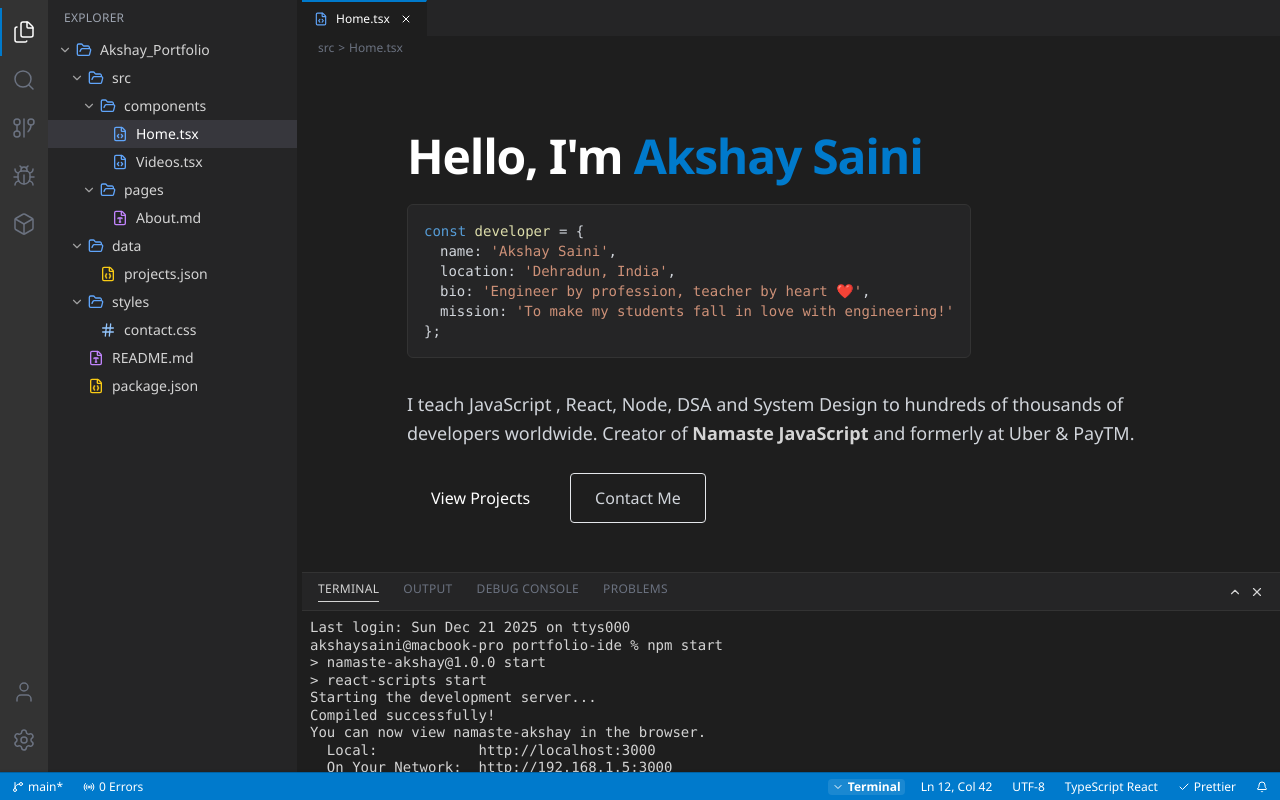
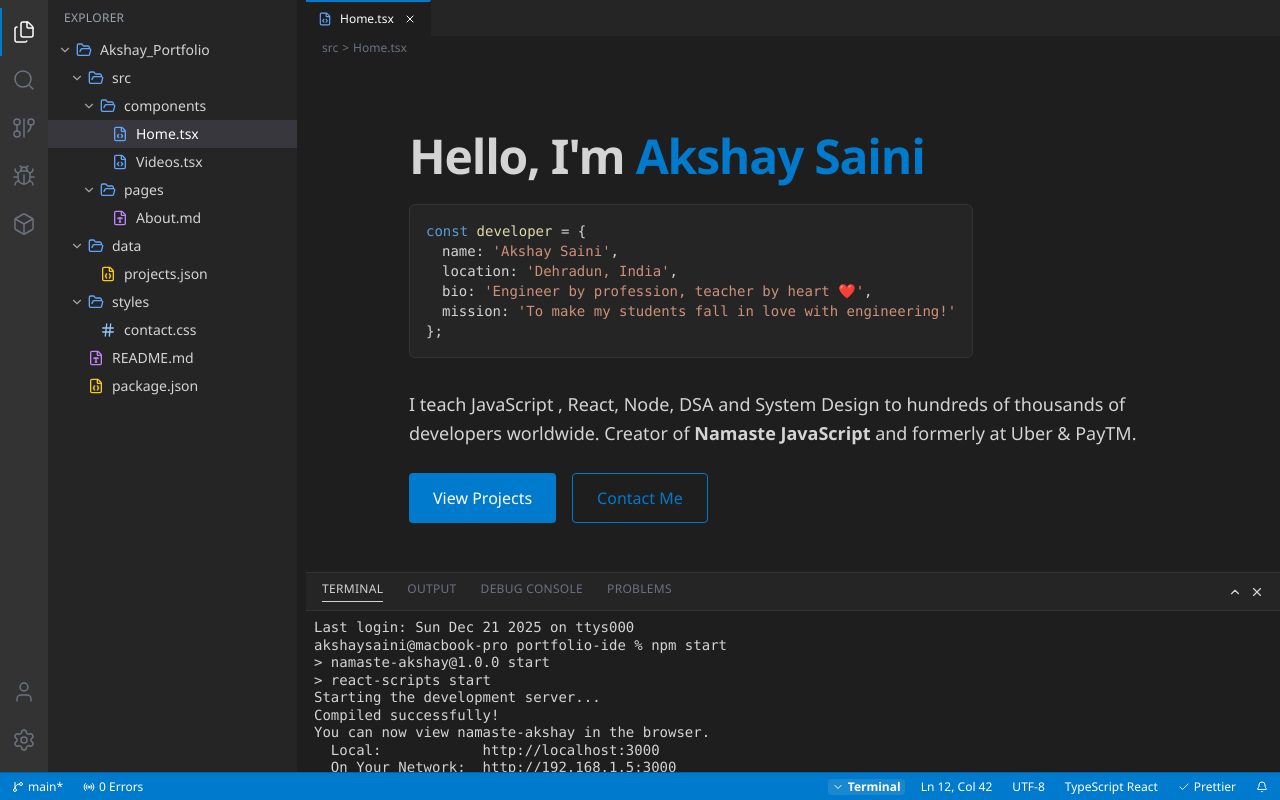
Before and after one commit to akshaymarch7/akshaymarch7.github.io, a React (Vite) app: page / in a window 1280 px wide. Built offline with nearby package versions, Linux system fonts and the light colour scheme.

Commit message:
feat: Introduce new CSS variables for button and bracket styling, and add touch support for sidebar resizing with responsive initial width.

```diff
--- a/components/Layout/ActivityBar.tsx
+++ b/components/Layout/ActivityBar.tsx
@@ -40,7 +40,7 @@
   }, []);
 
   return (
-    <div className="w-12 bg-vscode-activity flex flex-col items-center py-2 z-20 shrink-0">
+    <div className="w-12 bg-vscode-activity flex flex-col items-center py-2 z-[110] shrink-0">
       <IconWrapper active={sidebarVisible} onClick={toggleSidebar}>
         <Files size={24} strokeWidth={1.5} />
       </IconWrapper>
@@ -71,7 +71,7 @@
         {showSettingsMenu && (
           <div className="absolute left-10 bottom-2 w-56 bg-vscode-bg border border-vscode-activity shadow-xl rounded-md py-1 z-50 text-vscode-text">
             <div className="px-4 py-2 border-b border-vscode-activity mb-1">
-               <span className="text-xs font-semibold opacity-50 uppercase tracking-wider">Settings</span>
+              <span className="text-xs font-semibold opacity-50 uppercase tracking-wider">Settings</span>
             </div>
             <button
               className="w-full text-left px-4 py-2 hover:bg-vscode-activity flex items-center justify-between group"
--- a/components/Layout/Layout.tsx
+++ b/components/Layout/Layout.tsx
@@ -71,6 +71,30 @@
     document.body.style.userSelect = 'none';
   }, [setSidebarWidth]);
 
+  // Touch support for resizing
+  const startResizingSidebarTouch = useCallback((touchStartEvent: React.TouchEvent) => {
+    const startX = touchStartEvent.touches[0].clientX;
+    const startWidth = sidebarVisible ? 250 : 0; // approximation if needed, but we rely on current state elsewhere
+
+    const onTouchMove = (e: TouchEvent) => {
+      // 48 is ActivityBar
+      let newWidth = e.touches[0].clientX - 48;
+      if (newWidth < 150) newWidth = 150;
+      if (newWidth > window.innerWidth - 50) newWidth = window.innerWidth - 50;
+      setSidebarWidth(newWidth);
+    };
+
+    const onTouchEnd = () => {
+      document.removeEventListener('touchmove', onTouchMove);
+      document.removeEventListener('touchend', onTouchEnd);
+      document.body.style.userSelect = 'auto';
+    };
+
+    document.addEventListener('touchmove', onTouchMove);
+    document.addEventListener('touchend', onTouchEnd);
+    document.body.style.userSelect = 'none';
+  }, [setSidebarWidth]);
+
   const startResizingTerminal = useCallback((mouseDownEvent: React.MouseEvent) => {
     const startY = mouseDownEvent.clientY;
     const startHeight = terminalHeight;
@@ -106,34 +130,37 @@
         description="Portfolio of Akshay Saini, Software Engineer and Educator."
         keywords={['Akshay Saini', 'Portfolio', 'Software Engineer', 'Web Development', 'React']}
       />
-      <div className="flex flex-1 overflow-hidden">
+      {/* Backdrop for Mobile Sidebar - Root Level for Safety */}
+      {sidebarVisible && (
+        <div
+          className="fixed inset-0 bg-black/50 z-[90] md:hidden cursor-pointer backdrop-blur-sm"
+          onClick={() => setSidebarVisible(false)}
+        />
+      )}
+
+      <div className="flex flex-1 overflow-hidden relative">
         <ActivityBar />
+
 
         {/* Sidebar - Overlay on Mobile, Relative on Desktop */}
         <div className={`
-            absolute md:relative z-20 h-full flex transition-all duration-300 ease-in-out
+            absolute top-0 bottom-0 left-12 md:static z-[100] h-full flex transition-all duration-300 ease-in-out
             ${sidebarVisible ? 'translate-x-0' : '-translate-x-full md:translate-x-0 md:hidden'}
             ${!sidebarVisible && 'md:!hidden'}
         `}>
           <Sidebar />
         </div>
 
-        {/* Backdrop for Mobile Sidebar */}
+        {/* Sidebar Resizer - Desktop & Mobile */}
         {sidebarVisible && (
           <div
-            className="fixed inset-0 bg-black/50 z-10 md:hidden"
-            onClick={() => setSidebarVisible(false)}
+            className="w-4 -ml-2 bg-transparent hover:bg-vscode-accent/50 cursor-col-resize active:bg-vscode-accent z-[105] touch-none"
+            onMouseDown={startResizingSidebar}
+            onTouchStart={startResizingSidebarTouch}
           />
         )}
 
-        {/* Sidebar Resizer */}
-        {sidebarVisible && (
-          <div
-            className="w-1 bg-transparent hover:bg-vscode-accent cursor-col-resize hover:delay-100 active:bg-vscode-accent z-10"
-            onMouseDown={startResizingSidebar}
-          />
-        )}
-
+        {/* Content Area */}
         <div className="flex-1 flex flex-col min-w-0 bg-vscode-bg">
           <EditorArea />
 
@@ -147,6 +174,8 @@
 
           <Terminal />
         </div>
+
+        {/* Backdrop removed from here */}
       </div>
       <StatusBar />
     </div>
--- a/components/Tabs/ContactTab.tsx
+++ b/components/Tabs/ContactTab.tsx
@@ -43,7 +43,7 @@
       <div className="mt-8">
         <a
           href="mailto:akshay@namaste.dev"
-          className="bg-vscode-accent text-white px-4 py-2 hover:bg-blue-600 transition-colors font-sans rounded-sm text-xs inline-block"
+          className="bg-vscode-button text-vscode-buttonFg px-4 py-2 hover:bg-opacity-90 transition-colors font-sans rounded-sm text-xs inline-block"
         >
           Send Message
         </a>
--- a/components/Tabs/HomeTab.tsx
+++ b/components/Tabs/HomeTab.tsx
@@ -6,7 +6,7 @@
   const { openFile } = useEditor();
 
   return (
-    <div className="p-8 h-full overflow-y-auto bg-vscode-bg text-gray-300 font-sans selection:bg-vscode-selection">
+    <div className="p-8 h-full overflow-y-auto bg-vscode-bg text-vscode-text font-sans selection:bg-vscode-selection">
       <Seo
         title="Home - Akshay Saini"
         description="Akshay Saini - Software Engineer, Educator, and Creator of Namaste JavaScript."
@@ -15,7 +15,7 @@
       <div className="max-w-3xl mx-auto mt-10">
         <div className="flex flex-col md:flex-row items-start justify-between">
           <div>
-            <h1 className="text-3xl md:text-5xl font-bold mb-6 text-white tracking-tight">
+            <h1 className="text-3xl md:text-5xl font-bold mb-6 text-vscode-text tracking-tight">
               Hello, I'm <span className="text-vscode-accent">Akshay Saini</span>
             </h1>
           </div>
@@ -40,13 +40,13 @@
         <div className="flex flex-col md:flex-row gap-4">
           <button
             onClick={() => openFile('projects')}
-            className="px-6 py-3 bg-vscode-button text-white rounded hover:bg-opacity-90 transition-colors font-medium"
+            className="px-6 py-3 bg-vscode-button text-vscode-buttonFg rounded hover:bg-opacity-90 transition-colors font-medium"
           >
             View Projects
           </button>
           <button
             onClick={() => openFile('contact')}
-            className="px-6 py-3 border border-vscode-button text-vscode-button rounded hover:bg-vscode-button hover:text-white transition-colors font-medium"
+            className="px-6 py-3 border border-vscode-button text-vscode-button rounded hover:bg-vscode-button hover:text-vscode-buttonFg transition-colors font-medium"
           >
             Contact Me
           </button>
--- a/context/EditorContext.tsx
+++ b/context/EditorContext.tsx
@@ -9,7 +9,7 @@
   const [openFiles, setOpenFiles] = useState<string[]>(INITIAL_OPEN_FILES);
   const [sidebarVisible, setSidebarVisible] = useState(true);
   const [terminalVisible, setTerminalVisible] = useState(true);
-  const [sidebarWidth, setSidebarWidth] = useState(250);
+  const [sidebarWidth, setSidebarWidth] = useState(window.innerWidth < 768 ? 180 : 250);
   const [terminalHeight, setTerminalHeight] = useState(200);
   const [theme, setTheme] = useState<Theme>('dark');
 
--- a/index.html
+++ b/index.html
@@ -33,6 +33,10 @@
                 // Icon colors
                 iconActive: 'var(--vscode-icon-active)',
                 iconInactive: 'var(--vscode-icon-inactive)',
+                // New additions
+                button: 'var(--vscode-button-bg)',
+                buttonFg: 'var(--vscode-button-fg)',
+                bracket: 'var(--vscode-bracket)',
               },
             },
             fontFamily: {
@@ -70,6 +74,13 @@
         /* Icons - Dark */
         --vscode-icon-active: #ffffff;
         --vscode-icon-inactive: #6b7280;
+
+        /* Buttons - Dark */
+        --vscode-button-bg: #007acc;
+        --vscode-button-fg: #ffffff;
+
+        /* Syntax - Extra - Dark */
+        --vscode-bracket: #facc15; /* yellow-400 */
       }
 
       .light-theme {
@@ -98,6 +109,13 @@
         /* Icons - Light */
         --vscode-icon-active: #424242;
         --vscode-icon-inactive: #888888;
+
+        /* Buttons - Light */
+        --vscode-button-bg: #005fb8;
+        --vscode-button-fg: #ffffff;
+
+        /* Syntax - Extra - Light */
+        --vscode-bracket: #0431fa; /* dark blue/black for brackets */
       }
 
       body {
```
Also changed, not shown: components/Tabs/ProjectsTab.tsx (+4 -4 lines).
